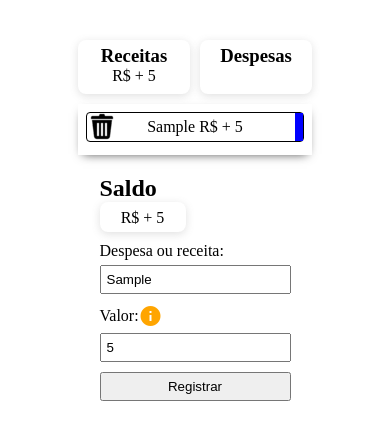
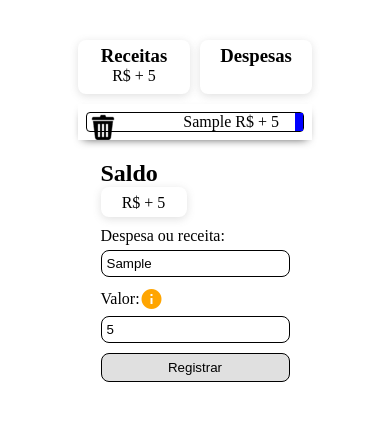
Before and after one commit to AndersonNascimentoDosSantos/projeto_fintech_1_ano_fiap, a plain HTML site: page assets/componentes/cadastro-despesa-receitas.html in a window 390 px wide. Both pictures are taken after typing "Sample", "5" into the empty fields and a click on the button "Registrar". Drawn offline with Linux system fonts and the light colour scheme.

Commit message:
style: ajustes do modal de cadastro de despesas e receitas

```diff
--- a/assets/css/custom/modal-despesa-resceita.css
+++ b/assets/css/custom/modal-despesa-resceita.css
@@ -18,7 +18,7 @@
   background-color: rgba(0, 0, 0, 0.4); /* Black w/ opacity */
 }
 .despesa-receita-modal .modal-content {
-  background-color: #fefefe;
+  background: #d6f5ff;
   margin: auto;
   padding: 20px;
   border: 1px solid #888;
@@ -33,10 +33,22 @@
     "video video video video video video video video video video";
 }
 @media (max-width: 500px) {
+  .despesa-receita-modal {
+    padding-top: 0;
+  }
   .despesa-receita-modal .modal-content {
-    height: 50vh;
+    height: 100%;
+    width: 100%;
+  }
+  .modal-despesa-receita {
+    margin: 0;
+  }
+  #contas .conta-debito,
+  #contas .conta-debito {
+    width: 100%;
   }
 }
+
 .despesa-receita-modal .modal-content #modal-wrap {
   grid-area: video;
 }
@@ -148,16 +160,9 @@
 }
 .redBubble h3,
 .redBubble i {
-  color: #b23333;
+  color: var(--secundary-color);
 }
-.modal-despesa-receita-wrap {
-  background: linear-gradient(
-    90deg,
-    rgb(255, 255, 255) 0%,
-    rgb(143, 143, 143) 42%,
-    rgb(48, 48, 48) 100%
-  );
-}
+
 .modal-despesa-receita {
   width: fit-content;
   height: fit-content;
@@ -218,11 +223,26 @@ label {
 input {
   margin-bottom: 10px;
   padding: 5px;
+  border-radius: 8px;
+  border: solid 1px black;
 }
 form button {
   display: block;
-  width: 247px;
+  width: 100%;
+  border: solid 1px black;
+  border-radius: 8px;
+  /* width: 247px; */
   height: 29px;
+  background-color: rgba(99, 99, 99, 0.2);
+  /* background: linear-gradient(
+    90deg,
+    rgb(255, 255, 255) 0%,
+    rgb(143, 143, 143) 42%,
+    rgb(48, 48, 48) 100%
+  ); */
+}
+form button:hover {
+  background-color: rgba(99, 99, 99, 0.74);
 }
 #container-saldos {
   display: grid;
@@ -231,7 +251,6 @@ form button {
   grid-gap: 10px;
 }
 #contas {
-  /* margin-top: 10px; */
   padding: 0.5rem;
   box-shadow: 0px 4px 10px -5px rgb(0 0 0 / 75%);
   overflow: auto;
@@ -239,36 +258,35 @@ form button {
   grid-template-columns: 1fr;
   grid-template-rows: auto;
 }
-#contas p {
-  height: fit-content;
+
+#contas .conta-debito {
+  border-right: 8px solid red;
+}
+#contas .conta-credito {
+  border-right: 8px solid blue;
+}
+#contas .box-conta {
+  display: flex;
+  flex-direction: row;
+  align-items: center;
   border: 1px solid black;
   border-radius: 4px;
-  padding: 5px;
-  margin-bottom: 5px;
-  position: relative;
-  text-align: center;
+  justify-content: space-between;
+  max-height: 3rem;
 }
-#contas .conta-debito::before {
-  content: "";
-  right: 0px;
-  top: 0px;
-  border-right: 8px solid red;
-  height: -webkit-fill-available;
-  position: absolute;
+#contas .box-conta p {
+  width: 100%;
+  margin-bottom: 0;
+  text-align: right;
+  padding-right: 1rem;
 }
-#contas .conta-credito::before {
-  content: "";
-  right: 0px;
-  top: 0px;
-  border-right: 8px solid blue;
-  height: -webkit-fill-available;
-  position: absolute;
+#contas .box-conta span {
+  transition: all 400ms ease;
+  font-size: 2rem;
 }
-.box-conta img {
-  transition: all 400ms ease;
-}
-.box-conta img:hover {
-  transform: translateY(-1px);
+
+#contas .box-conta span:hover {
+  transform: translateY(-4px);
   opacity: 0.8;
 }
 
```
